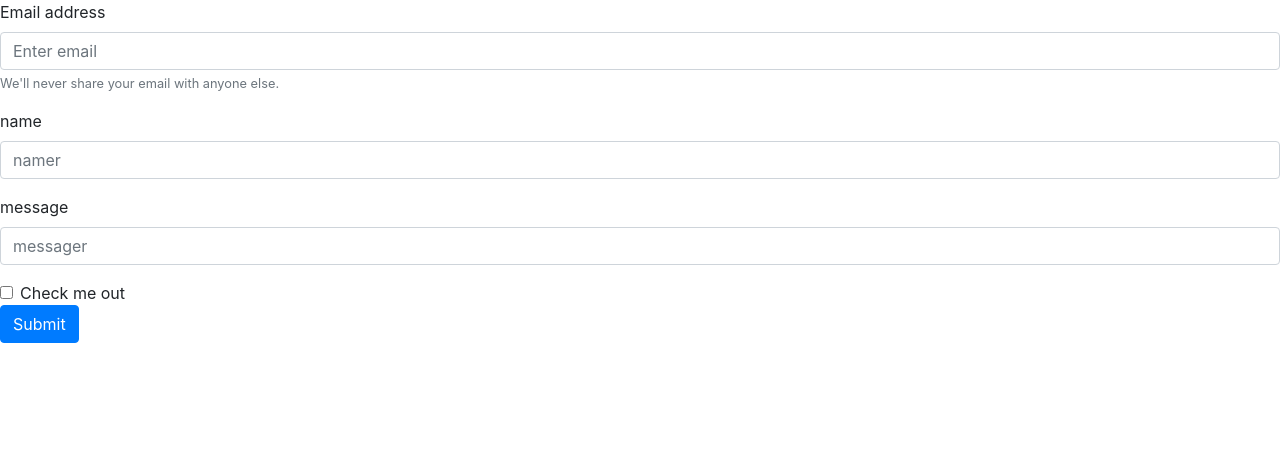
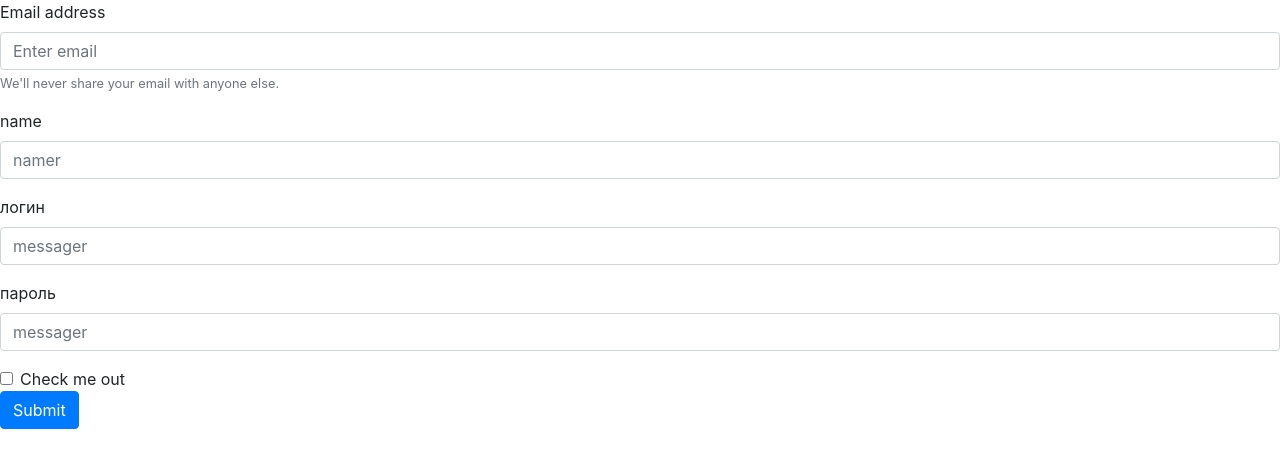
Before and after one commit to JabRony-FasioN/CoffeeLore, a Flask app: page /register/ in a window 1280 px wide. Shown: the part 56-524 px from the top of the page. Run offline with Flask 2, Linux system fonts and the light colour scheme; some libraries are stand-ins or nearby versions.

Commit message:
Update former.html

```diff
--- a/templates/former.html
+++ b/templates/former.html
@@ -5,19 +5,23 @@
 
     <div class="form-group">
       <label for="exampleInputEmail1">Email address</label>
-      <input type="email" class="form-control" id="exampleInputEmail1" aria-describedby="emailHelp" placeholder="Enter email">
+      <input type="email" class="form-control" id="exampleInputEmail1" aria-describedby="emailHelp" placeholder="Enter email" name="email">
       <small id="emailHelp" class="form-text text-muted">We'll never share your email with anyone else.</small>
     </div>
     <div class="form-group">
       <label for="exampleInputPassword1">name</label>
-      <input type="text" class="form-control" id="exampleInputPassword1" placeholder="namer">
+      <input type="text" class="form-control" id="exampleInputPassword1" placeholder="namer" name="name">
     </div>
     <div class="form-group">
-        <label for="exampleInputPassword1">message</label>
-        <input type="text" class="form-control" id="exampleInputPassword1" placeholder="messager">
+        <label for="exampleInputPassword1">логин</label>
+        <input type="text" class="form-control" id="exampleInputPassword1" placeholder="messager" name="login">
+      </div>
+      <div class="form-group">
+        <label for="exampleInputPassword1">пароль</label>
+        <input type="password" class="form-control" id="exampleInputPassword1" placeholder="messager" name="password">
       </div>
     <div class="form-check">
-      <input type="checkbox" class="form-check-input" id="exampleCheck1">
+      <input type="checkbox" class="form-check-input" id="exampleCheck1" name="check">
       <label class="form-check-label" for="exampleCheck1">Check me out</label>
     </div>
     <button type="submit" class="btn btn-primary">Submit</button>
```
